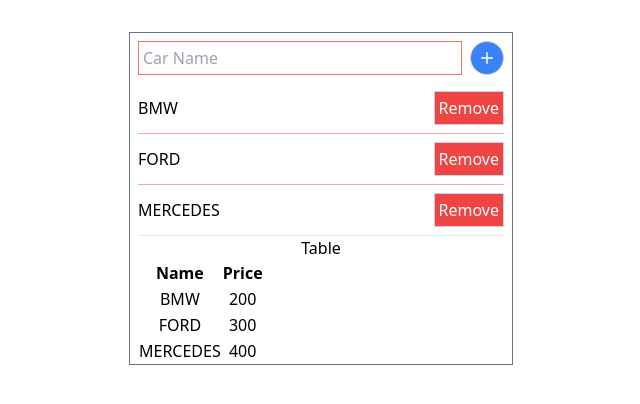
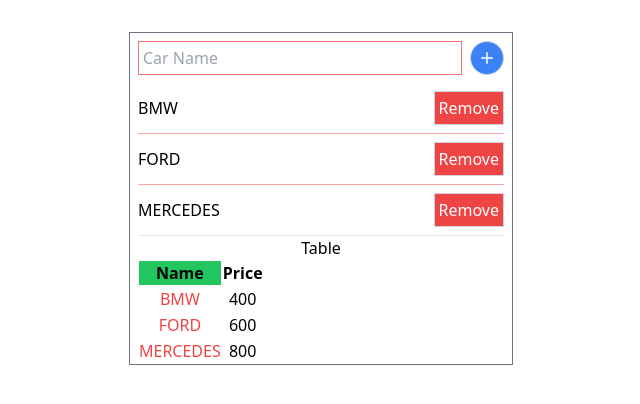
Before and after one commit to datlt2306/FPL-WEB209, a React (Vite) app: page / in a window 1280 px wide. Shown: the top 404 px of the page, without its empty margins (319-959 px from the left). Built offline with nearby package versions, Linux system fonts and the light colour scheme.

Commit message:
Buổi 3: Customize Table

```diff
--- a/src/App.tsx
+++ b/src/App.tsx
@@ -10,8 +10,14 @@ const carData = [
     { id: 3, name: "MERCEDES", price: 400 }, // item
 ];
 const columns = [
-    { title: "Name", dataIndex: "name" }, // column
-    { title: "Price", dataIndex: "price" }, // column
+    {
+        title: "Name",
+        dataIndex: "name",
+        key: "name",
+        render: ({ name }: any) => <a className="text-red-500">{name}</a>,
+        header: ({ title }: any) => <div className="bg-green-500">{title}</div>,
+    }, // column
+    { title: "Price", dataIndex: "price", key: "price", render: ({ price }: any) => price * 2 }, // column
 ];
 /**
  * postData = [{ id: 1, title: 'Post A', desc: 'Mô tả', author: "Datlt"}]
--- a/src/components/Table/index.tsx
+++ b/src/components/Table/index.tsx
@@ -5,11 +5,17 @@ type Props = {
 
 const Table = ({ data, columns }: Props) => {
     const renderHeaders = columns.map((column: any) => {
-        return <th key={column.dataIndex}>{column.title}</th>;
+        return (
+            <th key={column.dataIndex}>{column.header ? column.header(column) : column.title}</th>
+        );
     });
     const renderRows = data.map((item: any) => {
         const renderCells = columns.map((column: any) => {
-            return <td key={column.dataIndex}>{item[column.dataIndex]}</td>;
+            return (
+                <td key={column.key}>
+                    {column.render ? column.render(item) : item[column.dataIndex]}
+                </td>
+            );
         });
         return <tr key={item.id}>{renderCells}</tr>;
     });
```
